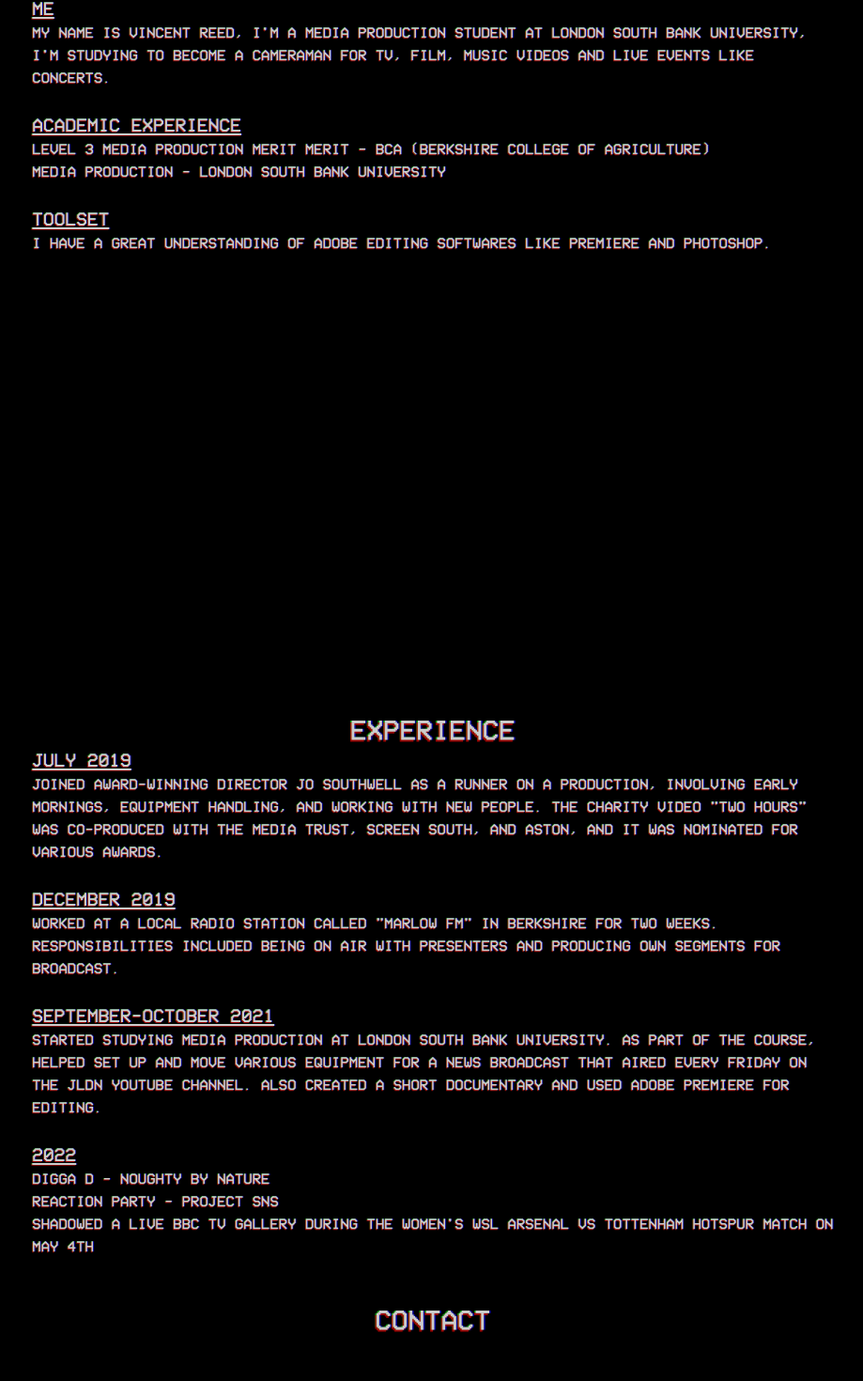
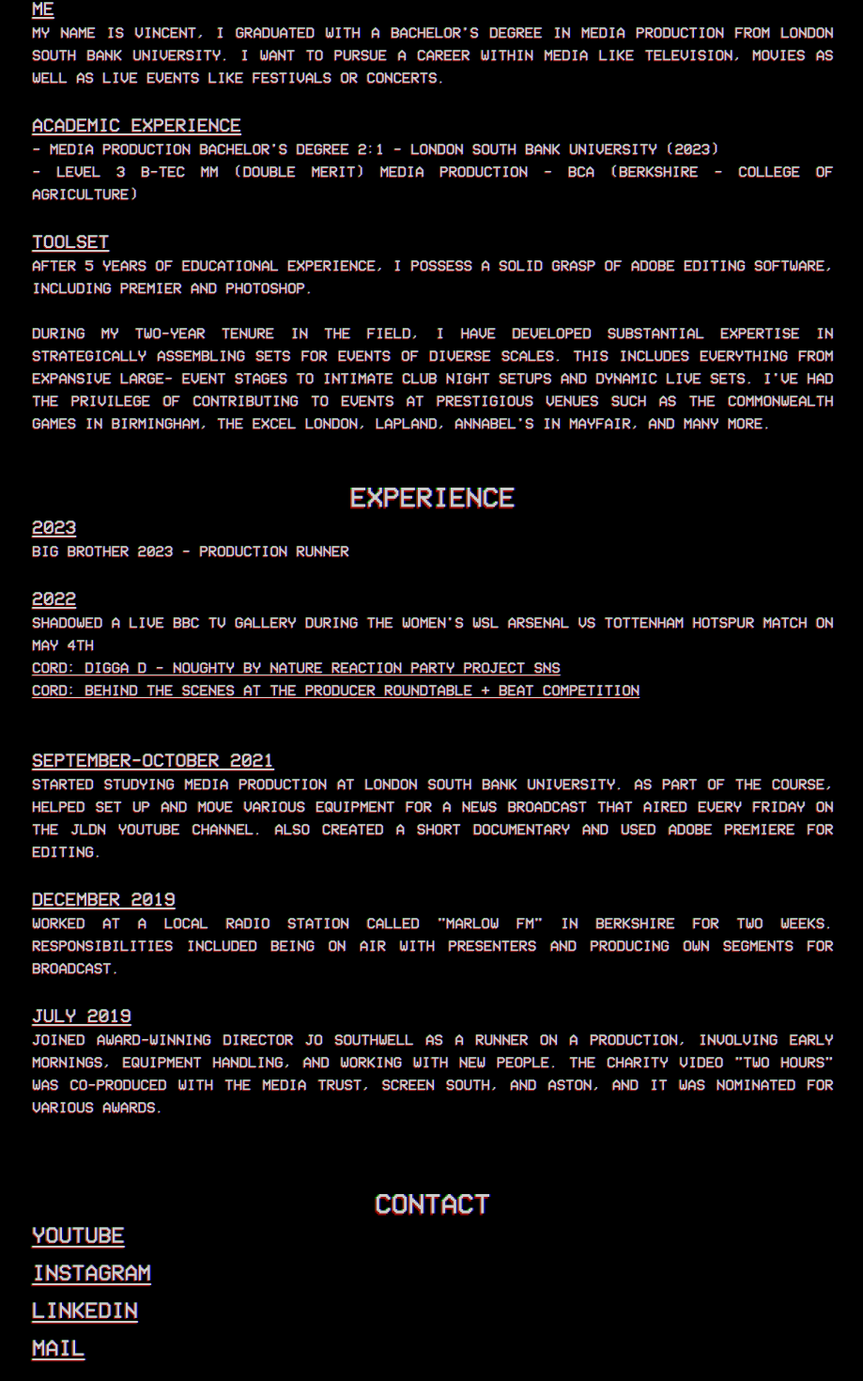
Before and after one commit to Max-Beier/vincent-reed-portfolio, a SvelteKit app: page / in a window 1280 px wide. Shown: the part 890-2360 px from the top of the page at 94% size, without its empty margins (179-1098 px from the left). Built offline with nearby package versions, Linux system fonts and the light colour scheme.

Commit message:
Updated site 2024

```diff
--- a/src/app.css
+++ b/src/app.css
@@ -58,6 +58,7 @@ body {
     -0.05em -0.005em 0 rgba(0, 255, 0, 0.75),
     0.05em 0 0 rgba(0, 0, 255, 0.75);
     opacity: 0.8;
+    text-align: justify;
   }
 
   .vhs-box {
--- a/src/routes/+page.svelte
+++ b/src/routes/+page.svelte
@@ -6,7 +6,6 @@
 <svelte:head>
   <title>Vincent Reed</title>
 </svelte:head>
-
 
 <main
   class="w-full h-full flex flex-col justify-center items-center text-center snap-y"
@@ -31,116 +30,152 @@
         Vincent Reed
       </h1>
     </div>
-
-
   </div>
 
-    <div class="h-screen w-8/12 flex flex-col items-center snap-center">
+  <div class="h-full w-8/12 flex flex-col items-center snap-center">
     <h2 class="vhs text-3xl mt-12">About Me</h2>
 
     <div class="vhs text-left">
       <u class="text-xl">Me</u>
       <p>
-          My name is Vincent Reed, I'm a Media Production student at London
-          South Bank University, I'm studying to become a cameraman for TV,
-          Film, Music Videos and Live events like concerts.
+        My name is Vincent, I graduated with a bachelor's degree in Media
+        Production from London South Bank University. I want to pursue a career
+        within media like television, movies as well as live events like
+        festivals or concerts.
       </p>
       <br />
 
       <u class="text-xl">Academic Experience</u>
       <ul>
         <li>
-            Level 3 Media production Merit Merit - BCA (Berkshire College of
-            Agriculture)
+          - Media Production Bachelor's Degree 2:1 - London South Bank
+          University (2023)
         </li>
-          <li>Media Production - London South Bank University</li>
+        <li>
+          - Level 3 B-TEC MM (Double Merit) Media production - BCA (Berkshire -
+          College of Agriculture)
+        </li>
       </ul>
       <br />
 
       <u class="text-xl">Toolset</u>
       <p>
-          I have a great understanding of Adobe editing softwares like Premiere
-          and Photoshop.
+        After 5 years of educational experience, I possess a solid grasp of
+        Adobe editing software, including Premier and Photoshop.
+      </p>
+
+      <br />
+      <p>
+        During my two-year tenure in the field, I have developed substantial
+        expertise in strategically assembling sets for events of diverse scales.
+        This includes everything from expansive large- event stages to intimate
+        club night setups and dynamic live sets. I've had the privilege of
+        contributing to events at prestigious venues such as the Commonwealth
+        Games in Birmingham, The ExCeL London, Lapland, Annabel's in Mayfair,
+        and many more.
       </p>
     </div>
   </div>
 
   <div class="h-screen w-8/12 flex flex-col items-center snap-center">
     <h2 class="vhs text-3xl mt-12">Experience</h2>
-      <div class="vhs text-left">
-        <u class="text-xl">July 2019</u>
+    <div class="vhs">
+      <u class="text-xl">2023</u>
+      <ul>
+        <li>Big Brother 2023 - Production Runner</li>
+      </ul>
+      <br />
+
+      <u class="text-xl">2022</u>
+      <ul>
+        <li>
+          Shadowed a live BBC TV gallery during the Women's WSL Arsenal vs
+          Tottenham Hotspur match on May 4th
+        </li>
+        <li>
+          <a href="https://www.youtube.com/watch?v=OXGla-Lm2FM" target="_blank"
+            ><u>CORD: Digga D - Noughty by Nature Reaction party Project SNS</u
+            ></a
+          >
+        </li>
+        <li>
+          <a href="https://www.youtube.com/watch?v=ANGHBXy3OPY" target="_blank"
+            ><u
+              >CORD: Behind The Scenes at The Producer Roundtable + Beat
+              Competition</u
+            ></a
+          >
+        </li>
+      </ul>
+      <br />
+
+      <br />
+      <u class="text-xl">September-October 2021</u>
       <p>
-          Joined award-winning director Jo Southwell as a runner on a
-          production, involving early mornings, equipment handling, and working
-          with new people. The charity video "Two Hours" was co-produced with
-          The Media Trust, Screen South, and Aston, and it was nominated for
-          various awards.
+        Started studying Media Production at London South Bank University. As
+        part of the course, helped set up and move various equipment for a news
+        broadcast that aired every Friday on the JLDN YouTube channel. Also
+        created a short documentary and used Adobe Premiere for editing.
       </p>
       <br />
 
       <u class="text-xl">December 2019</u>
       <p>
-          Worked at a local radio station called "Marlow FM" in Berkshire for
-          two weeks. Responsibilities included being on air with presenters and
+        Worked at a local radio station called "Marlow FM" in Berkshire for two
+        weeks. Responsibilities included being on air with presenters and
         producing own segments for broadcast.
-        </p>
-
-        <br />
-        <u class="text-xl">September-October 2021</u>
-        <p>
-          Started studying Media Production at London South Bank University. As
-          part of the course, helped set up and move various equipment for a
-          news broadcast that aired every Friday on the JLDN YouTube channel.
-          Also created a short documentary and used Adobe Premiere for editing.
       </p>
       <br />
 
-        <u class="text-xl">2022</u>
-        <ul>
-          <li>Digga D - Noughty by Nature</li>
-          <li>Reaction party - Project SNS</li>
-          <li>
-            Shadowed a live BBC TV gallery during the Women's WSL Arsenal vs
-            Tottenham Hotspur match on May 4th
-          </li>
-        </ul>
+      <u class="text-xl">July 2019</u>
+      <p>
+        Joined award-winning director Jo Southwell as a runner on a production,
+        involving early mornings, equipment handling, and working with new
+        people. The charity video "Two Hours" was co-produced with The Media
+        Trust, Screen South, and Aston, and it was nominated for various awards.
+      </p>
+      <br />
     </div>
 
-      <h2 class="vhs text-3xl mt-12 mb-48">Contact</h2>
-      <div class="vhs flex text-4xl flex-row justify-center gap-10">
+    <h2 class="vhs text-3xl mt-12">Contact</h2>
+    <div
+      class="w-full vhs flex flex-col gap-5 min-[0px]:text-lg min-[0px]:gap-1 md:text-2xl md:gap-2 sm:text-1xl"
+    >
       <a
-          href="https://youtube.com/@shreddingscytheproductions5987?si=VJc72fMwpwU5XPfi"
+        href="https://www.youtube.com/@shreddingscytheproductions5987/videos"
         target="_blank"
       >
-          <p>YouTube</p>
+        <u>YouTube</u>
       </a>
       <a
         href="https://www.instagram.com/shreddingscythe.productions"
         target="_blank"
       >
-          <p>Instagram</p>
+        <u>Instagram</u>
       </a>
       <a
         href="https://www.linkedin.com/in/vinnie-reed-613b26168/"
         target="_blank"
       >
-          <p>LinkedIn</p>
+        <u>LinkedIn</u>
       </a>
       <a href="mailto:shreddingscytheproductions@yahoo.com">
-          <p>Mail</p>
+        <u>Mail</u>
       </a>
     </div>
     <!--
       <p class="vhs">Website by</p>
       //-->
 
-      <p class="vhs mt-48">
+    <p class="vhs bottom-0 mt-32">
       Copyright (c) {new Date().getFullYear()}
     </p>
   </div>
 </main>
 
 <style>
+  a {
+  }
   a:hover {
     color: yellow;
   }
```
Lines whose indentation alone changed are shown as unchanged.
